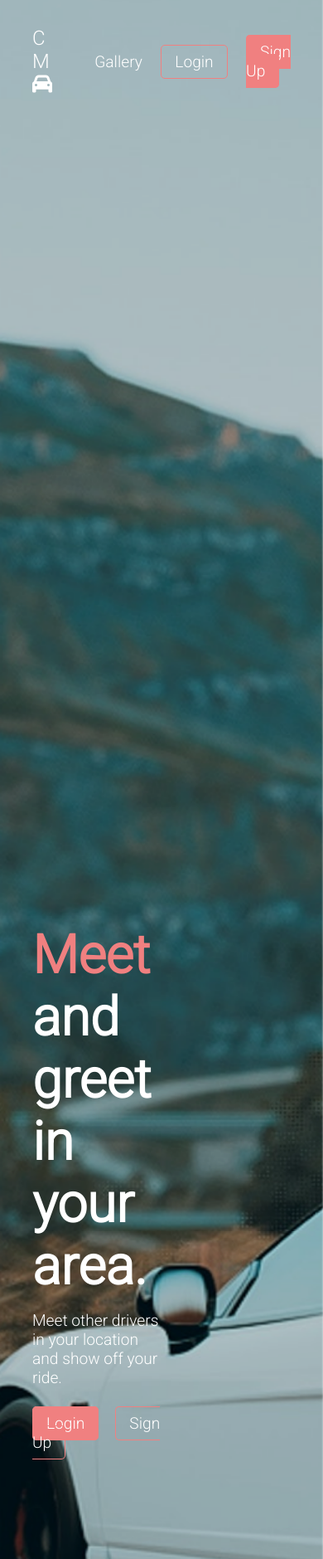
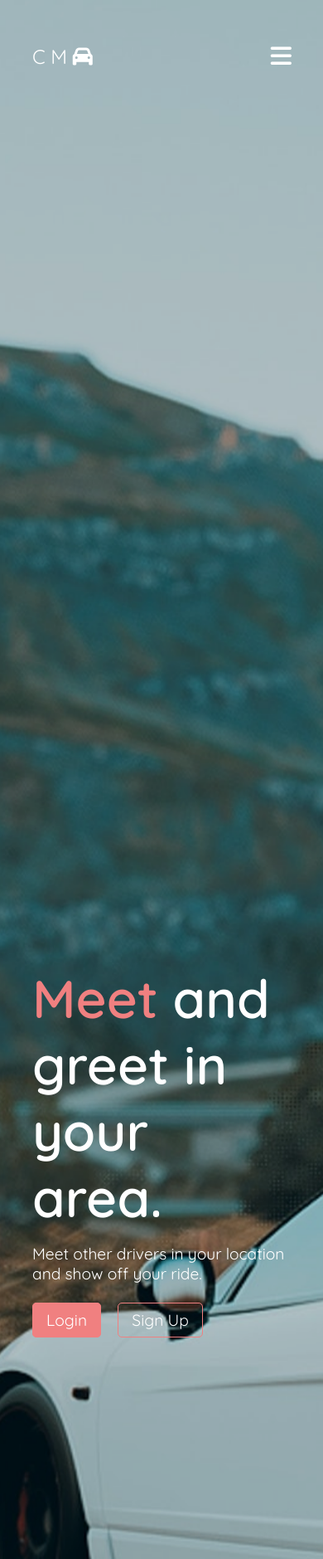
Before and after one commit to vsvang87/car-meet, a Flask app: page / in a window 390 px wide. Shown: the top 1879 px of the page at 83% size. Run offline with Flask 2, Linux system fonts and the light colour scheme.

Commit message:
fixed bugs, change layout, add hamburger menu

```diff
--- a/model.py
+++ b/model.py
@@ -52,14 +52,14 @@ class Post(db.Model):
     __tablename__ = 'posts'
 
     post_id = db.Column(db.Integer, primary_key=True, autoincrement=True)
-    post_content = db.Column(db.String(500), nullable=True)
+    post_content = db.Column(db.String(5000), nullable=True)
     date_time = db.Column(db.DateTime, nullable=True)
     user_id = db.Column(db.Integer, db.ForeignKey("users.user_id"))
 
     user = db.relationship("User", back_populates="posts")
 
     def __repr__(self):
-        return f"<Post post_id={self.post_id} post_content={self.post_content}>"
+        return f"<Post post_id={self.post_id} user_id={self.user_id}>"
 
 
 #------------------------------------------------------------------
--- a/server.py
+++ b/server.py
@@ -181,7 +181,7 @@ def update_event():
          meetup.title = title
 
     if datetime:
-        meetup.datetime = datetime
+        meetup.date_time = datetime
 
     if address:
         meetup.address = address
@@ -245,26 +245,33 @@ def user_profile_update():
     return redirect("/userprofile")
 
 #----------------------------Post Content Page----------------------------#
-@app.route("/post_content",methods=["GET", "POST"])
+@app.route("/post_content")
 def post_content():
-
-    # date_time = request.form.get("datetime")
-    # posts = request.form.get("posts")
-
-    # user_id = session['user_id']
-    # user = crud.get_user_by_id(user_id)
-
-    # if len(posts) < 1:
-    #     flash("Post cannot be empty!")
-    # else:
-    #     new_post = Post(post_content=posts, user=user)
-    #     db.session.add(new_post)
-    #     db.session.commit()
-    #     flash("Post successful!")
 
 
     return render_template("post_content.html")
 
+
+@app.route("/post_content", methods=["POST"])
+def user_post_content():
+
+    datetime = request.form.get("datetime")
+    posts_content = request.form.get("posts_content")
+
+    user_id = session.get("user_id")
+    user = crud.get_user_by_id(user_id)
+
+    if user_id is None:
+        flash("You have to logged in to create event")
+    else:
+        posts = crud.create_post(datetime, posts_content, user_id)
+        db.session.add(posts)
+        db.session.commit()
+
+        flash("Post is successful")
+
+
+    return redirect("/post_content")
 #-----------------------Delete Events-----------------#
 @app.route("/delete_meetup/<meet_id>", methods=["POST"])
 def delete(meet_id):
--- a/static/css/base.css
+++ b/static/css/base.css
@@ -1,6 +1,7 @@
 
 * {
-  font-family: 'Roboto', sans-serif;
+  /* font-family: 'Roboto', sans-serif; */
+  font-family: 'Quicksand', sans-serif;
 }
 html {
   scroll-behavior: smooth;
@@ -12,6 +13,23 @@ body {
 }
 
 /*-----------------------Navabar------------------------*/
+nav {
+  position: relative;
+}
+.hamburger-menu-div {
+  position: absolute;
+  top: 2rem;
+  right: 2rem;
+  display: none;
+}
+.hamburger-menu-div .hamburger {
+  border: none;
+  background: transparent;
+  cursor: pointer;
+  font-size: 1.8rem;
+  color: #fff;
+}
+
 .navbar-container {
   font-size: 1.2rem;
   width: min(80%, 90rem);
@@ -19,6 +37,7 @@ body {
   display: flex;
   justify-content: space-between;
   align-items: center;
+  position: relative;
 }
 .navbar-logo {
   text-decoration: none;
@@ -61,8 +80,9 @@ body {
   color:#fff;
 }
 
+
 .footer {
-  min-height: 20vh;
+  min-height: 10vh;
   padding: 1rem 0;
 
 }
@@ -70,3 +90,30 @@ body {
   width: min(80%, 90rem);
   margin-inline: auto;
 }
+
+/*-----------------------------Media Query-------------------*/
+
+@media (max-width: 820px) {
+  .navlinks {
+    background: darkgoldenrod;
+    flex-direction: column;
+    justify-content: center;
+    width: 100%;
+    height: 50%;
+    position: fixed;
+    right: 0;
+    top: 0;
+    margin: 0;
+    display: none;
+  }
+  .navlinks li {
+    padding: 2rem 0;
+  }
+.hamburger-menu-div {
+  display: block;
+}
+.navbar-logo {
+  padding-top: 2.3rem;
+}
+
+}
--- a/static/css/index.css
+++ b/static/css/index.css
@@ -92,10 +92,17 @@ body {
 }
 
 /*----------------------------Gallery Container-------------------------*/
+.space-container {
+  min-height: 110vh;
+}
 .gallery-container {
-  min-height: 50vh;
+  min-height: 80vh;
+
 }
-
+.gallery-content {
+  border-bottom: 1px solid lightgray;
+  min-height: 80vh;
+}
 /*------------------------------Footer Container------------------------*/
 .footer {
   min-height: 20vh;
@@ -106,3 +113,12 @@ body {
   width: min(80%, 90rem);
   margin-inline: auto;
 }
+
+@media (max-width: 820px) {
+  .intro-content {
+    width: 100%;
+  }
+  .hamburger-menu-div {
+    position: absolute;
+  }
+}
--- a/static/css/login.css
+++ b/static/css/login.css
@@ -1,6 +1,6 @@
 * {
-/*  font-family: 'Quicksand', sans-serif; */
-font-family: 'Roboto', sans-serif;
+font-family: 'Quicksand', sans-serif;
+/* font-family: 'Roboto', sans-serif; */
 }
 body {
   padding: 0;
--- a/static/css/navbar.css
+++ b/static/css/navbar.css
@@ -47,3 +47,5 @@ nav {
 .login-button {
   color: #fff;
 }
+
+/*-----------------------Media Query-------------------------*/
--- a/static/js/meet_up.js
+++ b/static/js/meet_up.js
@@ -31,7 +31,6 @@ function initMap() {
     lng: -81.9320
   }
 
-
   let map = new google.maps.Map(document.getElementById("map"), {
     center: options,
     zoom: 13,
@@ -57,7 +56,7 @@ function initMap() {
 
         // Zoom in on the geolocated location
         map.setCenter(userLocation);
-        map.setZoom(18);
+        map.setZoom(15);
       } else {
         console.log(`Geocode was unsuccessful for the following reason: ${status}`);
       }
--- a/static/js/userprofile.js
+++ b/static/js/userprofile.js
@@ -20,3 +20,9 @@ modalCloseBtn.addEventListener("click", () => {
   modalContainer.style.display = 'none'
   modalBg.classList.remove("bg-active")
 })
+
+//Date Time
+/* function setValue(element, date) {
+  const isString = date.toISOString()
+  element.value = isString.substring(0,isString.indexOf("T") + 6)
+} */
--- a/templates/index.html
+++ b/templates/index.html
@@ -16,12 +16,16 @@
 <section class="home-page">
 <nav>
   <div class="navbar-container">
-<a href="#" class="navbar-logo">C M <i class="fa-solid fa-car"></i></a>
+  <a href="#" class="navbar-logo">C M <i class="fa-solid fa-car"></i></a>
   <ul class="navlinks">
     <li><a href="#gallery" class="text-black">Gallery</a></li>
     <li><a href="/login" class="login-button">Login</a></li>
     <li><a href="/create_user" class="signup-button">Sign Up</a></li>
   </ul>
+
+  </div>
+  <div class="hamburger-menu-div">
+    <button class="hamburger"><i class="fa-solid fa-bars"></i></button>
   </div>
 </nav>
 
@@ -40,10 +44,17 @@
   </div>
 </section>
 
-<section class="gallery-container" id="gallery">
+<section class="space-container">
   <div class="base-container">
-    <h1>Gallery</h1>
-    <p>Everyday driver</p>
+
+  </div>
+</section>
+
+<section class="gallery-container">
+  <div class="base-container">
+    <div class="gallery-content">
+    <h3>Gallery Content</h3>
+   </div>
   </div>
 </section>
 
--- a/templates/profile_update.html
+++ b/templates/profile_update.html
@@ -14,7 +14,7 @@
     <a href="/meet_up" class="navbar-logo">C M <i class="fa-solid fa-car"></i></a>
     <ul class="navlinks">
     <li><a href="/meet_up" class="text-black">Search Meet</a></li>
-    <li><a href="/create_meet_up_form" class="text-black">Create Meet</a></li>
+    <li><a href="/create_meet_up_form" class="text-black">Host Meet</a></li>
     <li><a href="/userprofile" class="text-black">Profile</a></li>
     <li><a href="/logout" class="text-black">Log Out <i class="fa-solid fa-right-from-bracket"></i></a></li>
   </ul>
```
Also changed, not shown: crud.py (+3 -11 lines), static/css/profile_update.css (+22 -4 lines), static/css/userprofile.css (+7 -12 lines), templates/post_content.html (+12 -7 lines), templates/userprofile.html (+8 -5 lines), static/css/post_content.css (added).
